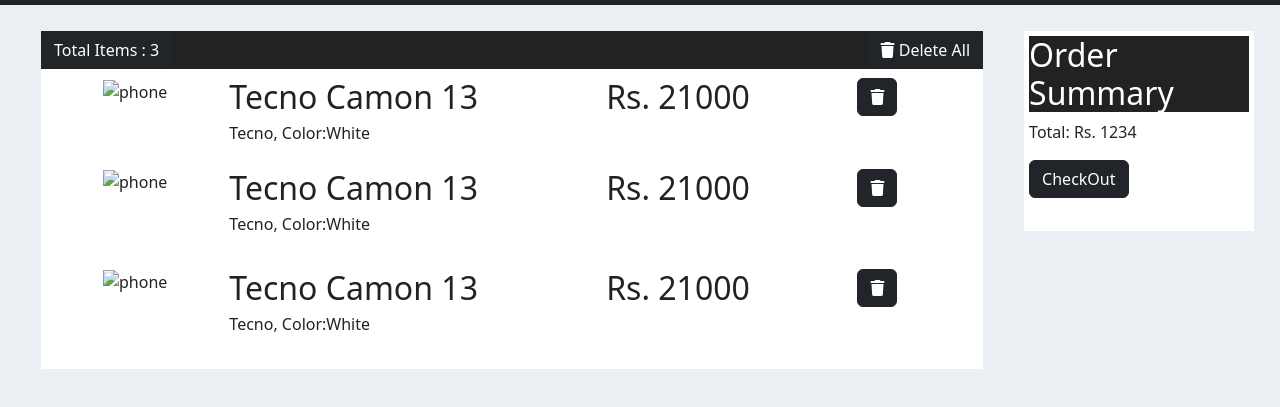
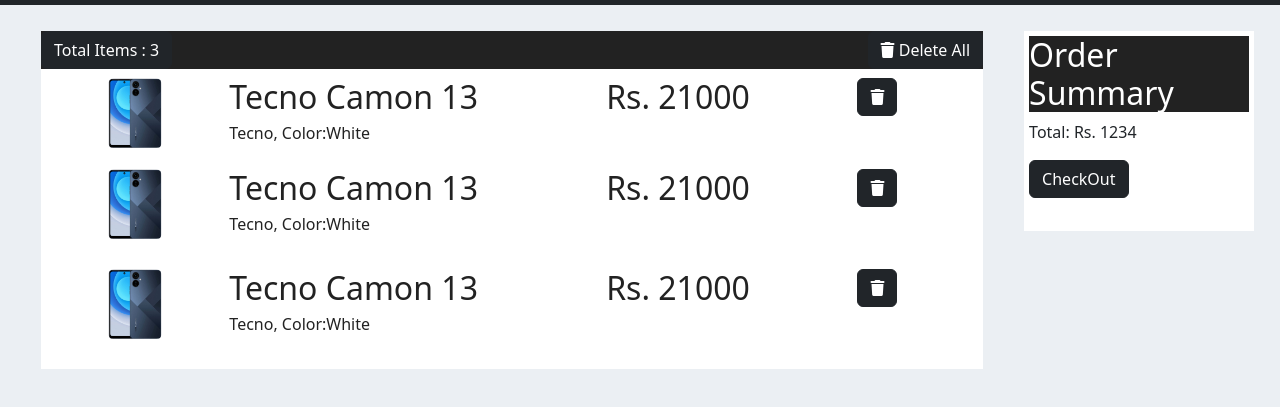
Before and after one commit to Arham-Amir/phonefinal, a website: page cart/cart.html in a window 1280 px wide. Shown: the part 65-472 px from the top of the page. Drawn offline with nearby package versions, Linux system fonts and the light colour scheme; files that its build step writes are made by us from their sources; the site is published under a folder, as on GitHub Pages, so addresses that start at the root find nothing; files whose address does not match are found by name.

Commit message:
Update cart.html

```diff
--- a/cart/cart.html
+++ b/cart/cart.html
@@ -77,7 +77,7 @@
         <div class="item-list">
             <div class="item">
                 <div class="col-1-of-5">
-                    <img src="/resources/phones/TecnoCamon19Neo-s.png" alt="phone" class="item-img" height="70" />
+                    <img src="resources/TecnoCamon19Neo-s.png" alt="phone" class="item-img" height="70" />
                 </div>
                 <div class="col-4-of-5">
                     <div class="col-1-of-2">
@@ -99,7 +99,7 @@
 
             <div class="item">
                 <div class="col-1-of-5">
-                    <img src="/resources/phones/TecnoCamon19Neo-s.png" alt="phone" class="item-img" height="70" />
+                    <img src="resources/TecnoCamon19Neo-s.png" alt="phone" class="item-img" height="70" />
                 </div>
                 <div class="col-4-of-5">
                     <div class="col-1-of-2">
@@ -121,7 +121,7 @@
 
             <div class="item">
                 <div class="col-1-of-5">
-                    <img src="/resources/phones/TecnoCamon19Neo-s.png" alt="phone" class="item-img" height="70" />
+                    <img src="resources/TecnoCamon19Neo-s.png" alt="phone" class="item-img" height="70" />
                 </div>
                 <div class="col-4-of-5">
                     <div class="col-1-of-2">
```
